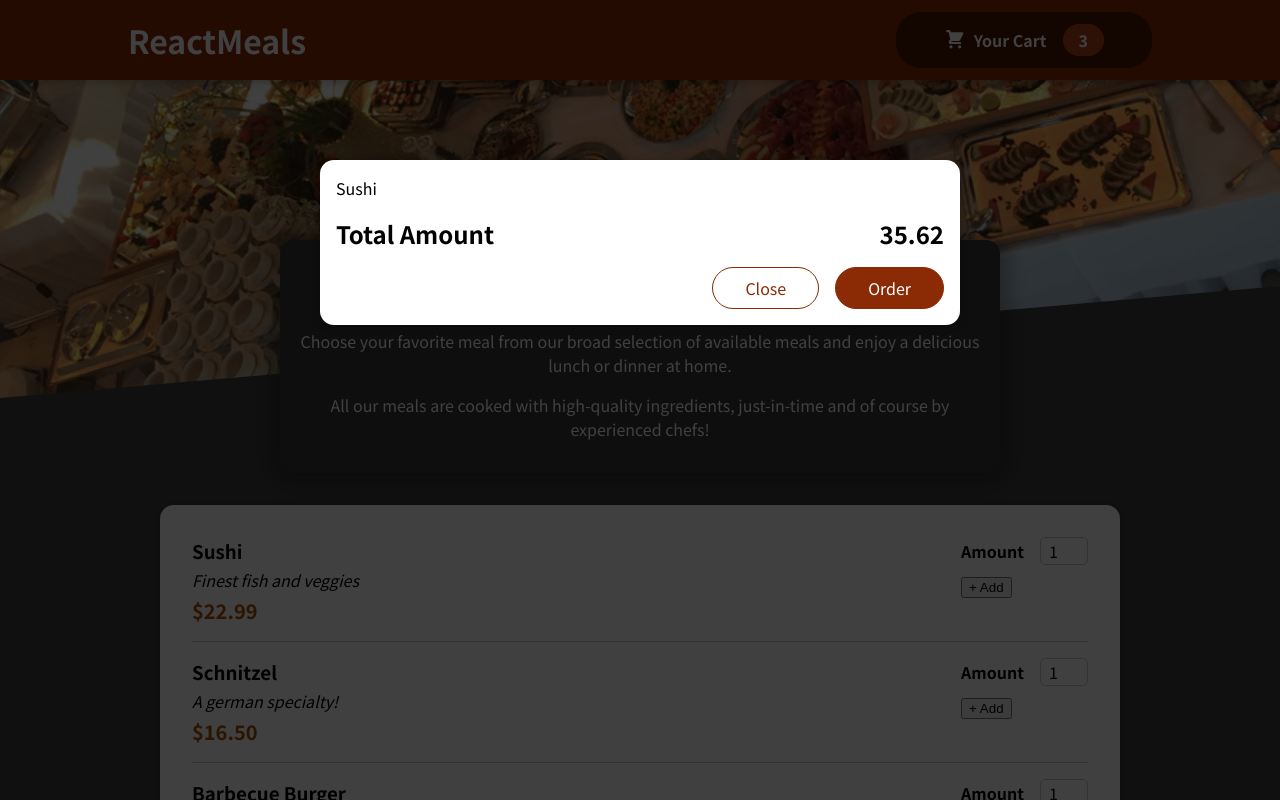
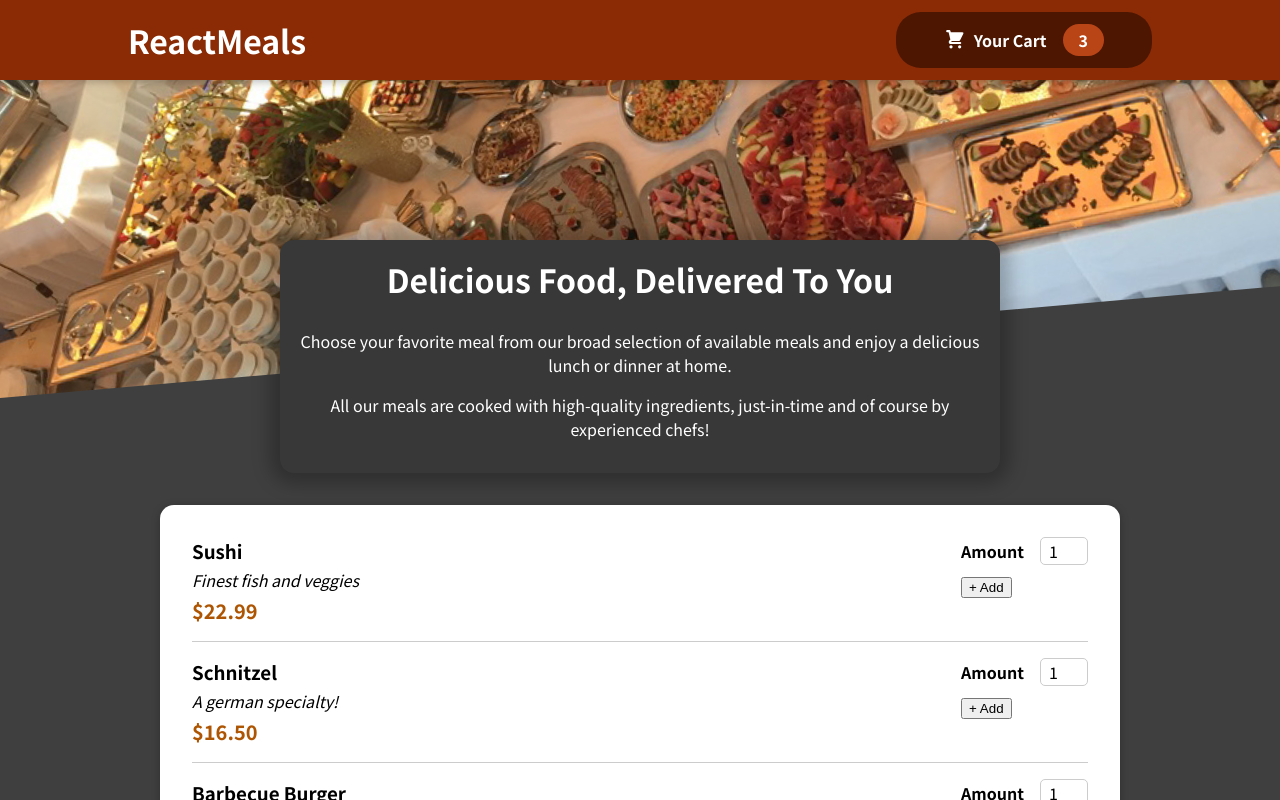
Before and after one commit to yingzhuo1994/Food-Order-App, a React (Create React App) app: page / in a window 1280 px wide. Shown: the top 800 px of the page. Built offline with nearby package versions, Linux system fonts and the light colour scheme.

Commit message:
Add a cart context

```diff
--- a/src/App.js
+++ b/src/App.js
@@ -1,13 +1,23 @@
-import React, { Fragment } from 'react';
+import React, { Fragment, useState } from 'react';
 import Header from './components/Layout/Header';
 import Meals from './components/Meals/Meals';
 import Cart from './components/Cart/Cart';
 
 function App() {
+  const [cartIsShown, setCartIsShown] = useState(false);
+
+  const showCartHandler = () => {
+    setCartIsShown(true);
+  };
+
+  const hideCartHandler = () => {
+    setCartIsShown(false);
+  }
+
   return (
     <Fragment>
-      <Cart />
-      <Header />
+      {cartIsShown && <Cart onClose={hideCartHandler}/>}
+      <Header onShowCart={showCartHandler}/>
       <main>
         <Meals />
       </main>
--- a/src/components/Cart/Cart.js
+++ b/src/components/Cart/Cart.js
@@ -12,14 +12,14 @@
   );
 
   return (
-    <Modal>
+    <Modal onClose={props.onClose}>
       {cartItems}
       <div className={classes.total}>
           <span>Total Amount</span>
           <span>35.62</span>
       </div>
       <div className={classes.actions}>
-          <button className={classes['button--alt']}>Close</button>
+          <button className={classes['button--alt']} onClick={props.onClose}>Close</button>
           <button className={classes.button}>Order</button>
       </div>
     </Modal>
--- a/src/components/Layout/Header.js
+++ b/src/components/Layout/Header.js
@@ -8,7 +8,7 @@
     return <Fragment>
         <header className={classes.header}>
             <h1>ReactMeals</h1>
-            <HeaderCartButton />
+            <HeaderCartButton onClick={props.onShowCart}/>
         </header>
         <div className={classes['main-image']}>
             <img src={mealsImage} alt="A table full of delicious food!" />
--- a/src/components/Layout/HeaderCartButton.js
+++ b/src/components/Layout/HeaderCartButton.js
@@ -3,7 +3,7 @@
 
 const HeaderCartButton = (props) => {
   return (
-    <button className={classes.button}>
+    <button className={classes.button} onClick={props.onClick}>
       <span className={classes.icon}>
         <CartIcon />
       </span>
--- a/src/components/UI/Modal.js
+++ b/src/components/UI/Modal.js
@@ -4,7 +4,7 @@
 import classes from "./Modal.module.css";
 
 const Backdrop = (props) => {
-  return <div className={classes.backdrop} />;
+  return <div className={classes.backdrop} onClick={props.onClose} />;
 };
 
 const ModalOverlay = (props) => {
@@ -20,7 +20,7 @@
 const Modal = (props) => {
   return (
     <Fragment>
-      {ReactDOM.createPortal(<Backdrop />, portalElement)}
+      {ReactDOM.createPortal(<Backdrop onClose={props.onClose} />, portalElement)}
       {ReactDOM.createPortal(
         <ModalOverlay>{props.children}</ModalOverlay>,
         portalElement
```
